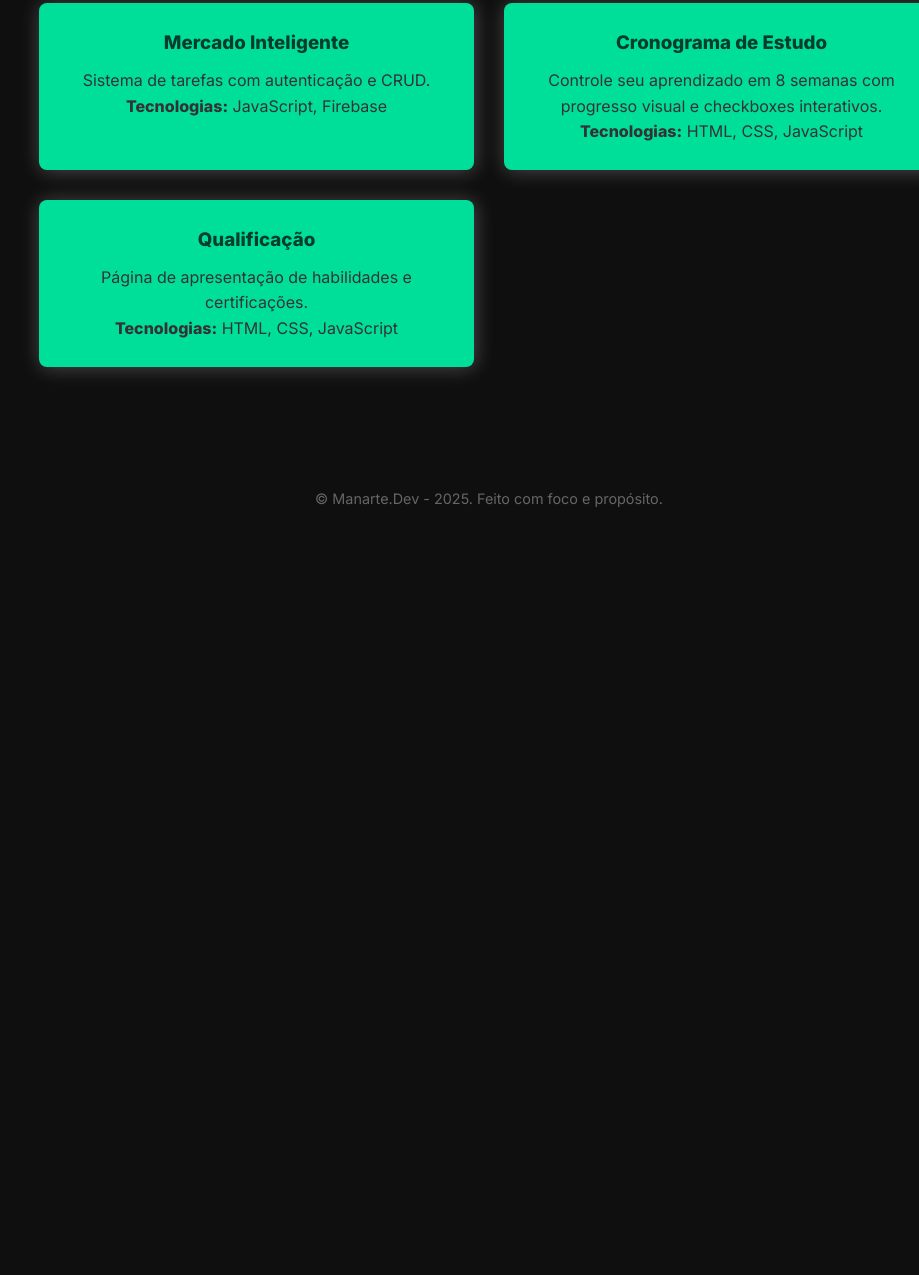
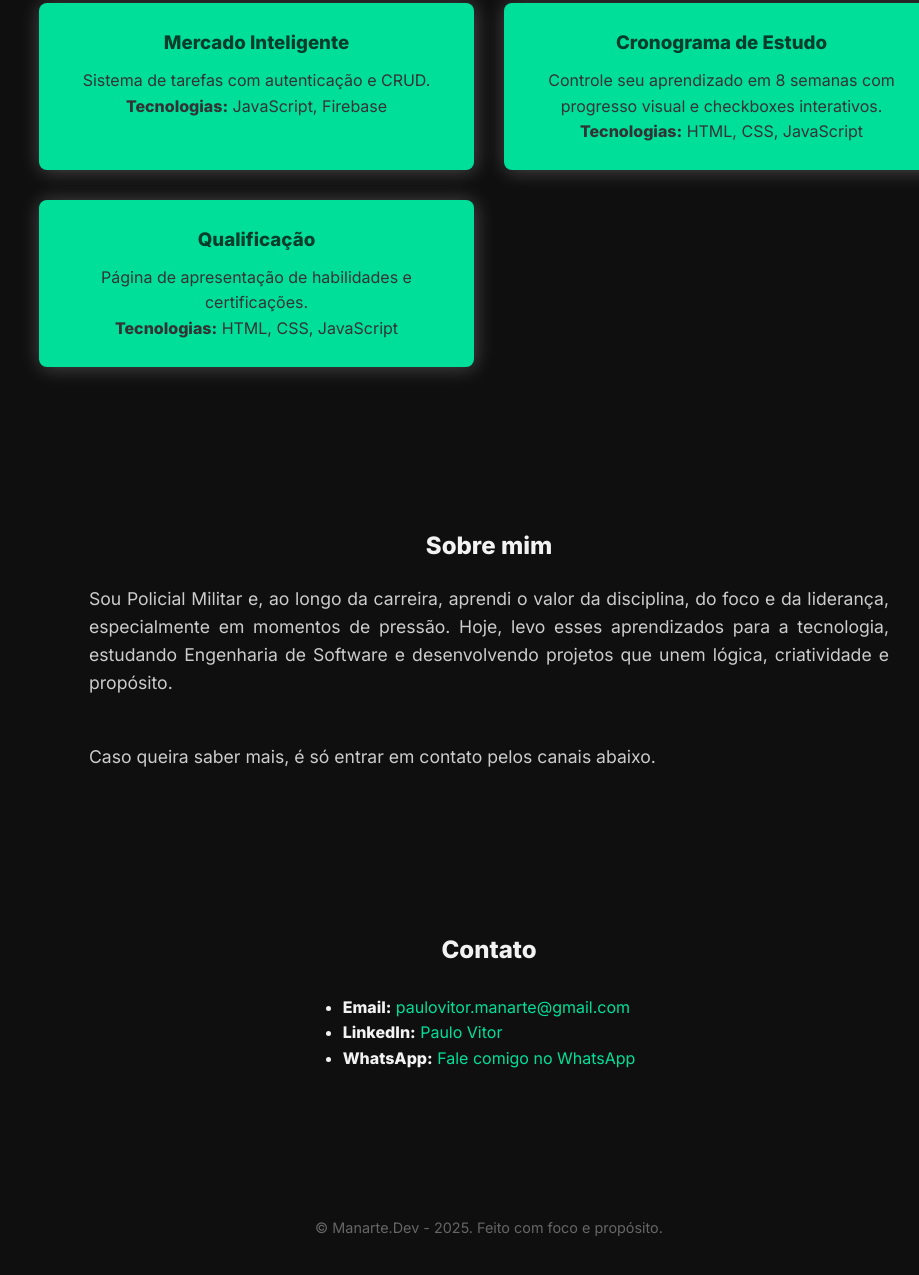
Before and after one commit to Manarte-Dev/portfolioprojeto, a plain HTML site: page index.html in a window 1280 px wide. Shown: the part 545-1820 px from the top of the page, without its empty margins (151-1070 px from the left). Before the commit the page ends 1095 px from the top, so only its background shows below. Drawn offline with Linux system fonts and the light colour scheme.

Commit message:
atualização

```diff
--- a/index.html
+++ b/index.html
@@ -26,7 +26,7 @@
   <section id="inicio" class="hero section">
     <div class="container">
       <h1 class="efeito">Olá, sou o <span class="nomedestaque">Manarte!</span></h1>
-      <h2 class="efeito1">Policial Militar em transição para Engenheiro de Software.</h2>
+      <h2 class="efeito1">Policial Militar e Engenheiro de Software.</h2>
       <p class="efeito2">Construindo soluções com disciplina, lógica e propósito.</p>
     </div>
   </section>
@@ -67,6 +67,27 @@
   </div>
 </section>
 
+ <section id="sobre" class="section">
+    <div class="container">
+      <h2>Sobre mim</h2>
+      <p class="sobre-text">
+     Sou Policial Militar e, ao longo da carreira, aprendi o valor da disciplina, do foco e da liderança, especialmente em momentos de pressão. Hoje, levo esses aprendizados para a tecnologia, estudando Engenharia de Software e desenvolvendo projetos que unem lógica, criatividade e propósito.</p><br>
+
+    <p class="sobre-text">Caso queira saber mais, é só entrar em contato pelos canais abaixo.</p>
+    </div>
+  </section>
+
+<section id="contato" class="section">
+    <div class="container">
+      <h2>Contato</h2>
+      <ul>
+        <li><strong>Email:</strong> <a href="mailto:paulovitor.manarte@gmail.com">paulovitor.manarte@gmail.com</a></li>
+        <li><strong>LinkedIn:</strong> <a href="https://www.linkedin.com/in/paulo-vitor-8b3680375/" target="_blank">Paulo Vitor</a></li>
+        <li><strong>WhatsApp:</strong> <a href="https://wa.me/5518997430751" target="_blank">Fale comigo no WhatsApp</a></li>
+      </ul>
+    </div>
+  </section>
+
   <footer class="footer">
     <p>© Manarte.Dev - 2025. Feito com foco e propósito.</p>
   </footer>
```
